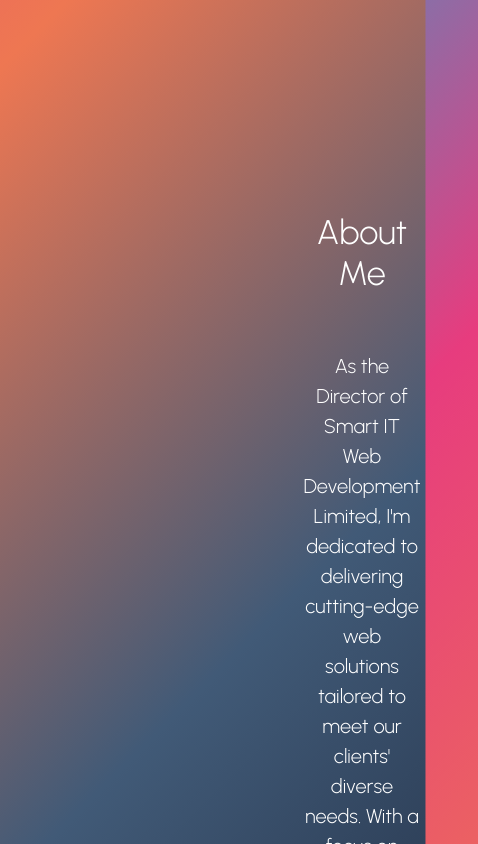
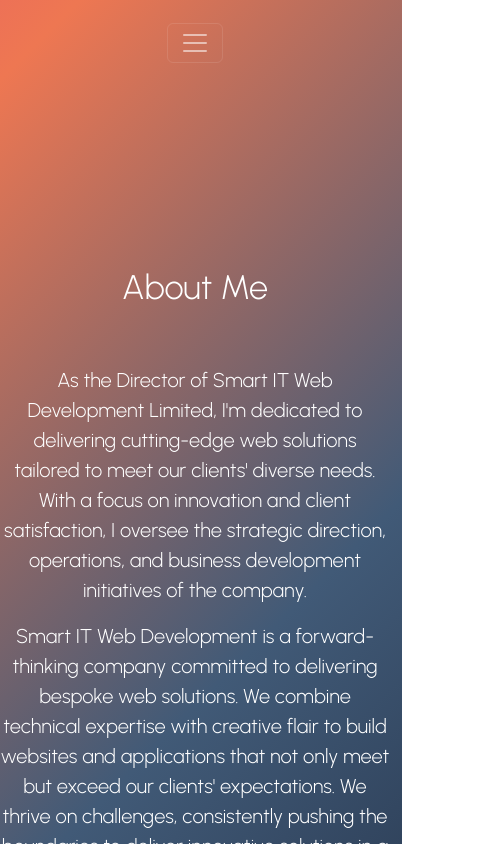
Before and after one commit to reececorkhill/React-Portfolio, a React (Vite) app in the folder react-portfolio/: page /About in a window 390 px wide. Shown: the top 844 px of the page, 478 px wide, since content can reach past the window. Built offline with nearby package versions, Linux system fonts and the light colour scheme.

Commit message:
Updated styling for components - now responsive.

```diff
--- a/react-portfolio/index.css
+++ b/react-portfolio/index.css
@@ -32,8 +32,16 @@
 }
 
 /* Aligns the content inside the #navbarNav to the center */
-#navbarNav {
+#navbarNavDropdown {
     justify-content: center;
+}
+
+.container-fluid {
+	display: flex;
+	flex-direction: column;
+	justify-content: center !important;
+	align-items: center !important;
+	margin-top: 15px;
 }
 
 /* Adds a gap between items in the navbar */
@@ -81,11 +89,6 @@
 	justify-content: center;
 }
 
-.about-row {
-	margin-left: 350px !important;
-	margin-right: 350px !important;
-}
-
 .about-buttons {
 	display: flex;
 	flex-direction: row;
@@ -107,10 +110,28 @@
 	width: 550px;
 }
 
-.card-body{
-	height: 215px;
-	width: fit;
+.single-project-div {
+	display: flex !important;
+	flex-direction: row !important;
+	justify-content: center !important;
 }
+
+.single-project-card {
+	display: flex;
+	justify-content: center;
+	align-items: center;
+}
+
+.single-card-body {
+	height: auto !important;
+}
+
+.single-card-buttons {
+	display: flex;
+	flex-direction: row;
+	gap: 25px;
+}
+
 .card-img-top {
 	height: 250px;
 }
--- a/react-portfolio/src/components/Header.jsx
+++ b/react-portfolio/src/components/Header.jsx
@@ -5,7 +5,10 @@
     return (
     <nav className="navbar navbar-expand-lg navbar-dark shadow-5-strong">
         <div className="container-fluid">
-            <div className="collapse navbar-collapse p-3" id="navbarNav">
+            <button className="navbar-toggler" type="button" data-bs-toggle="collapse" data-bs-target="#navbarNavDropdown" aria-controls="navbarNavDropdown" aria-expanded="false" aria-label="Toggle navigation">
+                <span className="navbar-toggler-icon"></span>
+            </button>
+            <div className="collapse navbar-collapse p-3" id="navbarNavDropdown">
                 <ul className="navbar-nav">
                     <li className="nav-item">
                         <NavLink
--- a/react-portfolio/src/components/ViewProject.jsx
+++ b/react-portfolio/src/components/ViewProject.jsx
@@ -9,19 +9,23 @@
     const project = projectData.filter(project => project.id == id)
 
     return (
-        <div className="col-sm-12 col-md-12 col-lg-12 col-xl-12">
+    <div className="row project-row pt-5 pb-5">
+        <div className="single-project-div col-sm-12 col-md-12 col-lg-12 col-xl-12">
             {project.map((project) => (
-                <div className="card single-card mb-3" key={project.id}>
+                <div className="card single-project-card mb-3" key={project.id}>
                     <img src={project.imgsource} className="card-img-top" alt={project.imgalt}/>
-                    <div className="card-body">
+                    <div className="card-body single-card-body">
                         <h1>{project.h1}</h1>
                         <p className="card-text card-text-left">{project.description}</p>
-                        <a className="btn btn-outline-light btn-md" href={project.repo} role="button">GitHub</a>
-                        <a className="btn btn-outline-light btn-md" href={project.demo} role="button">Demo</a>
+                        <div className='single-card-buttons'>
+                            <a className="btn btn-outline-light btn-md" href={project.repo} role="button">GitHub</a>
+                            <a className="btn btn-outline-light btn-md" href={project.demo} role="button">Demo</a>
+                        </div>
                     </div>
                 </div>
             ))}
         </div>
+    </div>
     );
 }
 
```
